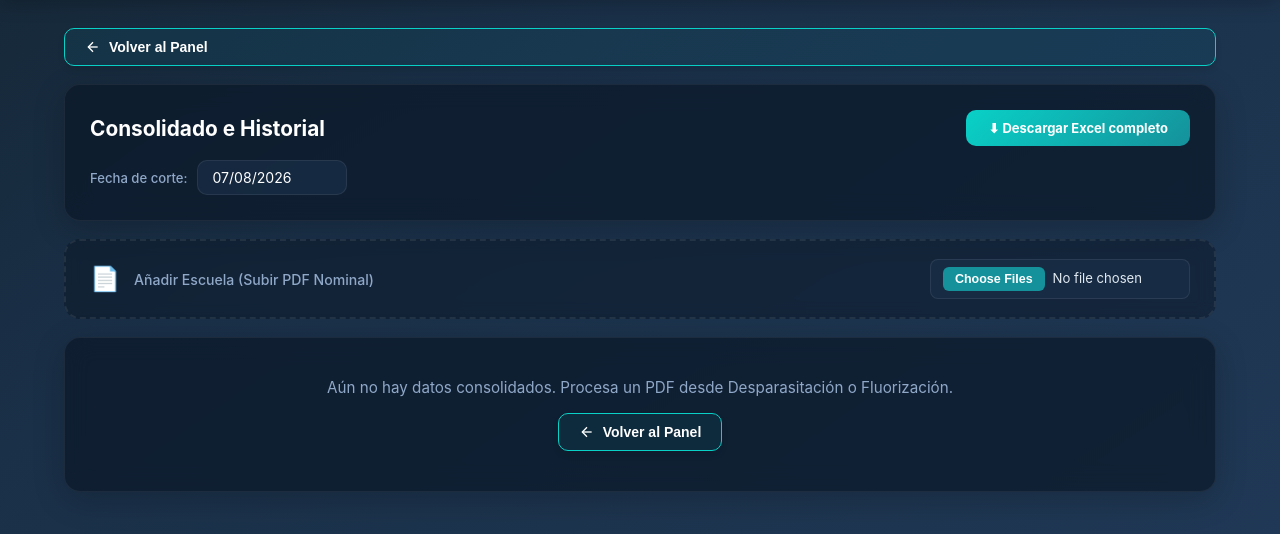
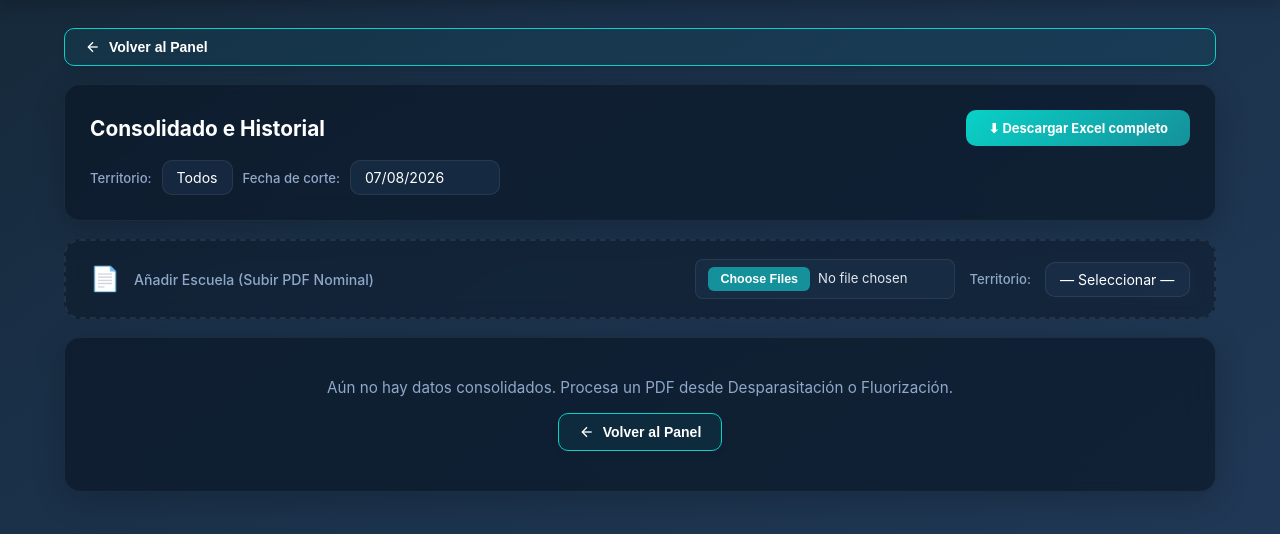
Before and after one commit to MAVI-debug/herramienta-salud-rural, a Flask app: page /consolidado in a window 1280 px wide. Shown: the part 59-593 px from the top of the page. Run offline with Flask 3, Linux system fonts and the light colour scheme; the visitor is signed in with stand-in values (Sample User, id 1); data that the repository does not hold is empty; parts of the project's set-up code (start-up, migrations or seed data) failed here and were passed over; some libraries are stand-ins or nearby versions.

Commit message:
actualización territorio

```diff
--- a/app.py
+++ b/app.py
@@ -435,6 +435,10 @@ def dashboard():
 
     uid = session["usuario_id"]
 
+    if "territorio" in request.args:
+        session["territorio"] = request.args.get("territorio", "").strip()
+    territorio = (session.get("territorio") or "").strip()
+
     total_estudiantes = fetchone("""
         SELECT COUNT(*) AS c FROM estudiantes e
         WHERE e.usuario_id = %s AND EXISTS (
@@ -447,7 +451,8 @@ def dashboard():
     """, (uid,))["c"]
 
     escuelas = fetchall(
-        "SELECT codigo_centro, nombre_centro, servicio_salud FROM escuelas WHERE usuario_id = %s ORDER BY nombre_centro",
+        "SELECT codigo_centro, nombre_centro, servicio_salud, territorio FROM escuelas"
+        " WHERE usuario_id = %s ORDER BY nombre_centro",
         (uid,)
     )
 
@@ -521,6 +526,12 @@ def dashboard():
 
     fecha_corte_str = fecha_corte.strftime("%d/%m/%Y")
 
+    territorios = fetchall(
+        "SELECT DISTINCT territorio FROM escuelas WHERE usuario_id = %s"
+        " AND territorio != '' ORDER BY territorio",
+        (uid,)
+    )
+
     return render_template(
         "dashboard.html",
         total_estudiantes=total_estudiantes,
@@ -532,6 +543,8 @@ def dashboard():
         fecha_corte_str=fecha_corte_str,
         desp_1ra=desp_1ra,
         desp_2da=desp_2da,
+        territorio=territorio,
+        territorios=territorios,
     )
 
 
@@ -1289,14 +1302,24 @@ def _obtener_fecha_corte(uid=None):
     return date.today()
 
 
-def _consolidado_data(fecha_corte, uid=None):
+def _consolidado_data(fecha_corte, uid=None, territorio=None):
     """Retorna (matriz, escuelas_detalle, totales) para vista y exportación."""
     if uid is None:
         uid = session.get("usuario_id", 0)
-    escuelas = fetchall(
-        "SELECT codigo_centro, nombre_centro FROM escuelas WHERE usuario_id = %s ORDER BY nombre_centro",
-        (uid,)
-    )
+    if territorio is None:
+        territorio = (session.get("territorio") or "").strip()
+    if territorio:
+        escuelas = fetchall(
+            "SELECT codigo_centro, nombre_centro, territorio FROM escuelas"
+            " WHERE usuario_id = %s AND territorio = %s ORDER BY nombre_centro",
+            (uid, territorio)
+        )
+    else:
+        escuelas = fetchall(
+            "SELECT codigo_centro, nombre_centro, territorio FROM escuelas"
+            " WHERE usuario_id = %s ORDER BY nombre_centro",
+            (uid,)
+        )
 
     # Única consulta: evita N+1 por escuela
     todos_registros = fetchall("""
@@ -1351,7 +1374,8 @@ def _consolidado_data(fecha_corte, uid=None):
             conteo[key] = conteo.get(key, 0) + 1
 
         escuelas_detalle[codigo] = alumnos
-        fila = {"nombre": e["nombre_centro"], "codigo": codigo}
+        fila = {"nombre": e["nombre_centro"], "codigo": codigo,
+                "territorio": (e["territorio"] or "").strip()}
         for r in rangos:
             fila[f"{r}_f"] = conteo.get(f"{r}_f", 0)
             fila[f"{r}_m"] = conteo.get(f"{r}_m", 0)
@@ -1380,6 +1404,11 @@ def consolidado():
         return login_requerido()
 
     uid = session["usuario_id"]
+
+    # Territorio: query param > session > sin filtro (todas)
+    if "territorio" in request.args:
+        session["territorio"] = request.args.get("territorio", "").strip()
+    territorio = (session.get("territorio") or "").strip()
 
     # Fecha de corte: query param > session > DB > today
     q_fc = request.args.get("fecha_corte", "").strip()
@@ -1428,13 +1457,21 @@ def consolidado():
         ORDER BY anio DESC, id DESC
     """, (uid,))
 
+    territorios = fetchall(
+        "SELECT DISTINCT territorio FROM escuelas WHERE usuario_id = %s"
+        " AND territorio != '' ORDER BY territorio",
+        (uid,)
+    )
+
     return render_template("consolidado.html",
                            matriz=matriz,
                            totales=totales,
                            fecha_corte=fecha_corte,
                            fecha_corte_iso=fecha_corte.isoformat(),
                            fecha_corte_str=fecha_corte.strftime("%d/%m/%Y"),
-                           jornadas_historial=jornadas_historial)
+                           jornadas_historial=jornadas_historial,
+                           territorio=territorio,
+                           territorios=territorios)
 
 
 @app.route("/guardar_jornada", methods=["POST"])
@@ -1643,6 +1680,11 @@ def cargar_pdf_consolidado():
         flash("No se seleccionó ningún archivo PDF.", "danger")
         return redirect(url_for("consolidado"))
 
+    territorio = request.form.get("territorio", "").strip()
+    if not territorio:
+        flash("Debes seleccionar el No. de Territorio antes de subir los PDFs.", "danger")
+        return redirect(url_for("consolidado"))
+
     fecha_corte_str = request.form.get("fecha_corte", "").strip()
     if fecha_corte_str:
         try:
@@ -1689,11 +1731,12 @@ def cargar_pdf_consolidado():
             uid = session["usuario_id"]
             execute("""
                 INSERT INTO escuelas
-                    (codigo_centro, usuario_id, nombre_centro, tipo_centro, servicio_salud)
-                VALUES (%s, %s, %s, %s, %s)
-                ON CONFLICT (codigo_centro, usuario_id) DO NOTHING
+                    (codigo_centro, usuario_id, nombre_centro, tipo_centro, servicio_salud, territorio)
+                VALUES (%s, %s, %s, %s, %s, %s)
+                ON CONFLICT (codigo_centro, usuario_id)
+                DO UPDATE SET territorio = EXCLUDED.territorio
             """, (codigo, uid, nombre_escuela or "ESCUELA SIN NOMBRE",
-                  _normalizar_tipo_centro(""), ""))
+                  _normalizar_tipo_centro(""), "", territorio))
 
             for a in alumnos:
                 dia, mes, anio = sisca_logic._split_fecha(a["fecha_nac"])
@@ -1770,6 +1813,10 @@ def cargar_pdf_uno():
     if not archivo.filename.lower().endswith(".pdf"):
         return jsonify({"ok": False, "error": f"«{archivo.filename}» no es PDF."}), 400
 
+    territorio = request.form.get("territorio", "").strip()
+    if not territorio:
+        return jsonify({"ok": False, "error": "Debes seleccionar el No. de Territorio."}), 400
+
     fecha_corte_str = request.form.get("fecha_corte", "").strip()
     if fecha_corte_str:
         try:
@@ -1802,11 +1849,12 @@ def cargar_pdf_uno():
         uid = session["usuario_id"]
         execute("""
             INSERT INTO escuelas
-                (codigo_centro, usuario_id, nombre_centro, tipo_centro, servicio_salud)
-            VALUES (%s, %s, %s, %s, %s)
-            ON CONFLICT (codigo_centro, usuario_id) DO NOTHING
+                (codigo_centro, usuario_id, nombre_centro, tipo_centro, servicio_salud, territorio)
+            VALUES (%s, %s, %s, %s, %s, %s)
+            ON CONFLICT (codigo_centro, usuario_id)
+            DO UPDATE SET territorio = EXCLUDED.territorio
         """, (codigo, uid, nombre_escuela,
-              _normalizar_tipo_centro(""), ""))
+              _normalizar_tipo_centro(""), "", territorio))
 
         for a in alumnos:
             dia, mes, anio = sisca_logic._split_fecha(a["fecha_nac"])
--- a/static/estilo.css
+++ b/static/estilo.css
@@ -1049,6 +1049,40 @@ body {
 }
 .global-date-text::placeholder {
     color: rgba(255, 255, 255, 0.25);
+}
+.global-select {
+    background: rgba(33, 58, 88, 0.4);
+    border: 1px solid rgba(255, 255, 255, 0.08);
+    border-radius: 10px;
+    padding: 8px 14px;
+    color: #fff;
+    font-size: 0.88rem;
+    font-family: inherit;
+    outline: none;
+    appearance: none;
+    -webkit-appearance: none;
+    cursor: pointer;
+    transition: border 0.2s;
+}
+.global-select:focus {
+    border-color: var(--color-cyan-bright);
+}
+.global-select option {
+    background: #0d1b2a;
+    color: #fff;
+}
+.terr-badge {
+    display: inline-block;
+    margin-left: 8px;
+    padding: 2px 8px;
+    border-radius: 999px;
+    background: rgba(9, 209, 199, 0.15);
+    border: 1px solid rgba(9, 209, 199, 0.4);
+    color: var(--color-cyan-bright);
+    font-size: 0.7rem;
+    font-weight: 600;
+    vertical-align: middle;
+    white-space: nowrap;
 }
 
 /* Upload PDF bar */
--- a/templates/consolidado.html
+++ b/templates/consolidado.html
@@ -21,6 +21,14 @@
         </div>
 
         <form method="GET" action="{{ url_for('consolidado') }}" class="global-fecha-form">
+            <label class="fc-label-global">Territorio:</label>
+            <select name="territorio" class="global-select"
+                    onchange="this.form.submit()">
+                <option value="">Todos</option>
+                {% for t in territorios %}
+                <option value="{{ t }}" {{ 'selected' if territorio == t else '' }}>No. {{ t }}</option>
+                {% endfor %}
+            </select>
             <label class="fc-label-global">Fecha de corte:</label>
             <input type="text" name="fecha_corte" value="{{ fecha_corte_str }}"
                    placeholder="DD/MM/AAAA" class="global-date-text"
@@ -35,6 +43,13 @@
             <label class="upload-label" id="uploadLabel">Añadir Escuela (Subir PDF Nominal)</label>
             <input type="file" id="fileInput" accept=".pdf" multiple class="upload-input">
             <input type="hidden" id="fechaCorte" value="{{ fecha_corte_str }}">
+            <label class="fc-label-global">Territorio:</label>
+            <select id="territorioUpload" class="global-select">
+                <option value="">— Seleccionar —</option>
+                {% for t in territorios %}
+                <option value="{{ t }}" {{ 'selected' if territorio == t else '' }}>No. {{ t }}</option>
+                {% endfor %}
+            </select>
         </div>
     </div>
 
@@ -88,7 +103,7 @@
                     <tr class="clickable" data-target="detalle-{{ loop.index }}">
                         <td class="drag-handle">⠿</td>
                         <td>{{ loop.index }}</td>
-                        <td class="col-escuela">{{ m.nombre }}</td>
+                        <td class="col-escuela">{{ m.nombre }}{% if m.territorio %}<span class="terr-badge">T{{ m.territorio }}</span>{% endif %}</td>
                         <td>{{ m.codigo }}</td>
                         <td>{{ m.get('5_y_menos_f',0) }}</td><td>{{ m.get('5_y_menos_m',0) }}</td>
                         <td>{{ m.get('6_a_9_f',0) }}</td><td>{{ m.get('6_a_9_m',0) }}</td>
@@ -333,11 +348,18 @@ document.addEventListener('DOMContentLoaded', function() {
     var queueCounter = document.getElementById('queueCounter');
     var queueSummary = document.getElementById('queueSummary');
     var fechaCorte = document.getElementById('fechaCorte').value;
+    var territorioUpload = document.getElementById('territorioUpload');
     var processing = false;
 
     fileInput.addEventListener('change', function() {
         var files = this.files;
         if (!files || files.length === 0) return;
+
+        if (territorioUpload && !territorioUpload.value) {
+            alert('Selecciona el No. de Territorio antes de subir los PDFs.');
+            fileInput.value = '';
+            return;
+        }
 
         queueList.innerHTML = '';
         queueSummary.style.display = 'none';
@@ -379,6 +401,7 @@ document.addEventListener('DOMContentLoaded', function() {
         var fd = new FormData();
         fd.append('archivo_pdf', item.file);
         fd.append('fecha_corte', fechaCorte);
+        fd.append('territorio', territorioUpload ? territorioUpload.value : '');
 
         fetch('/cargar_pdf_uno', { method: 'POST', body: fd })
             .then(function(r) { return r.json(); })
```
Also changed, not shown: db.py (+7 -1 lines), templates/dashboard.html (+14 -0 lines).
